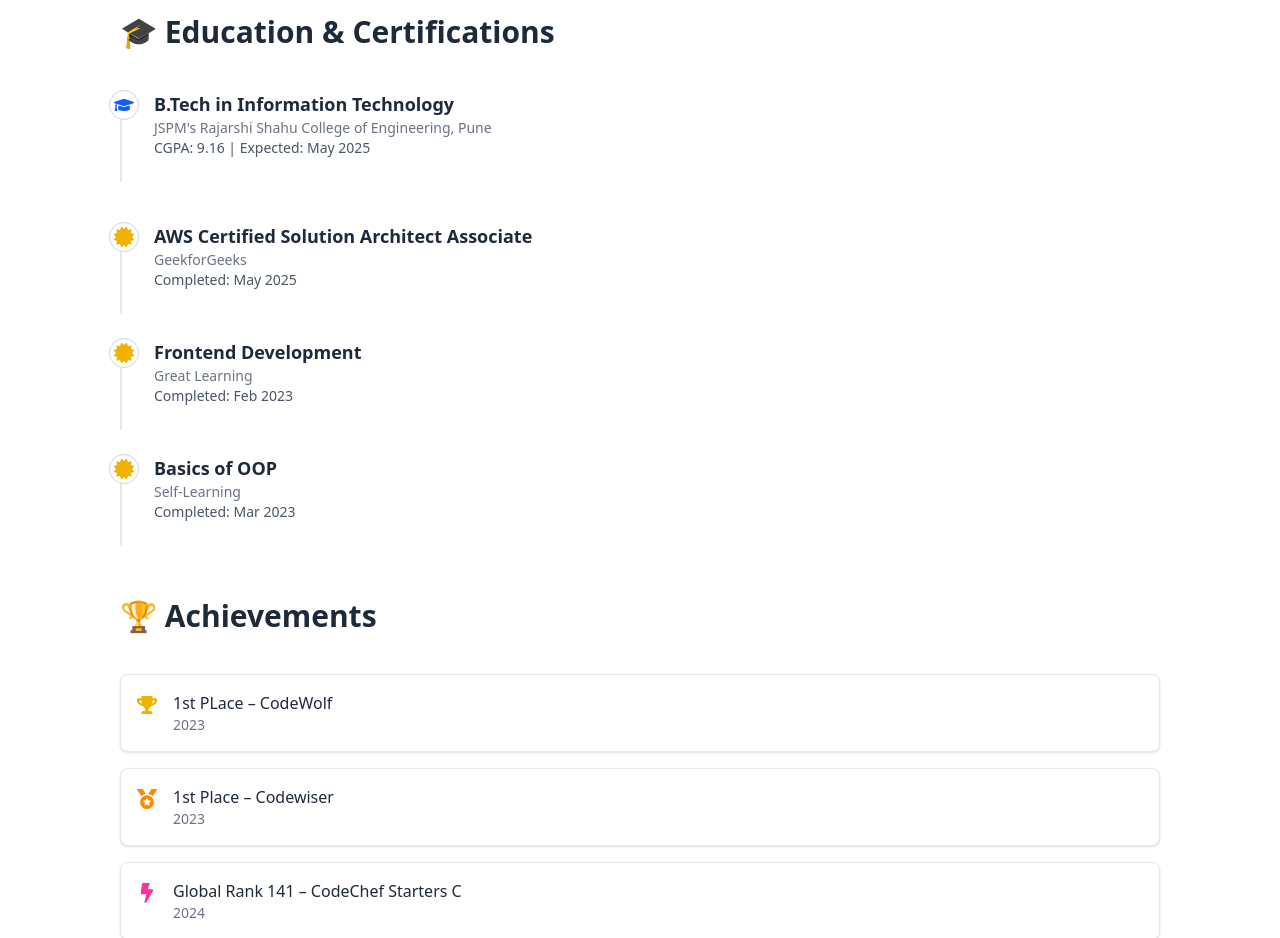
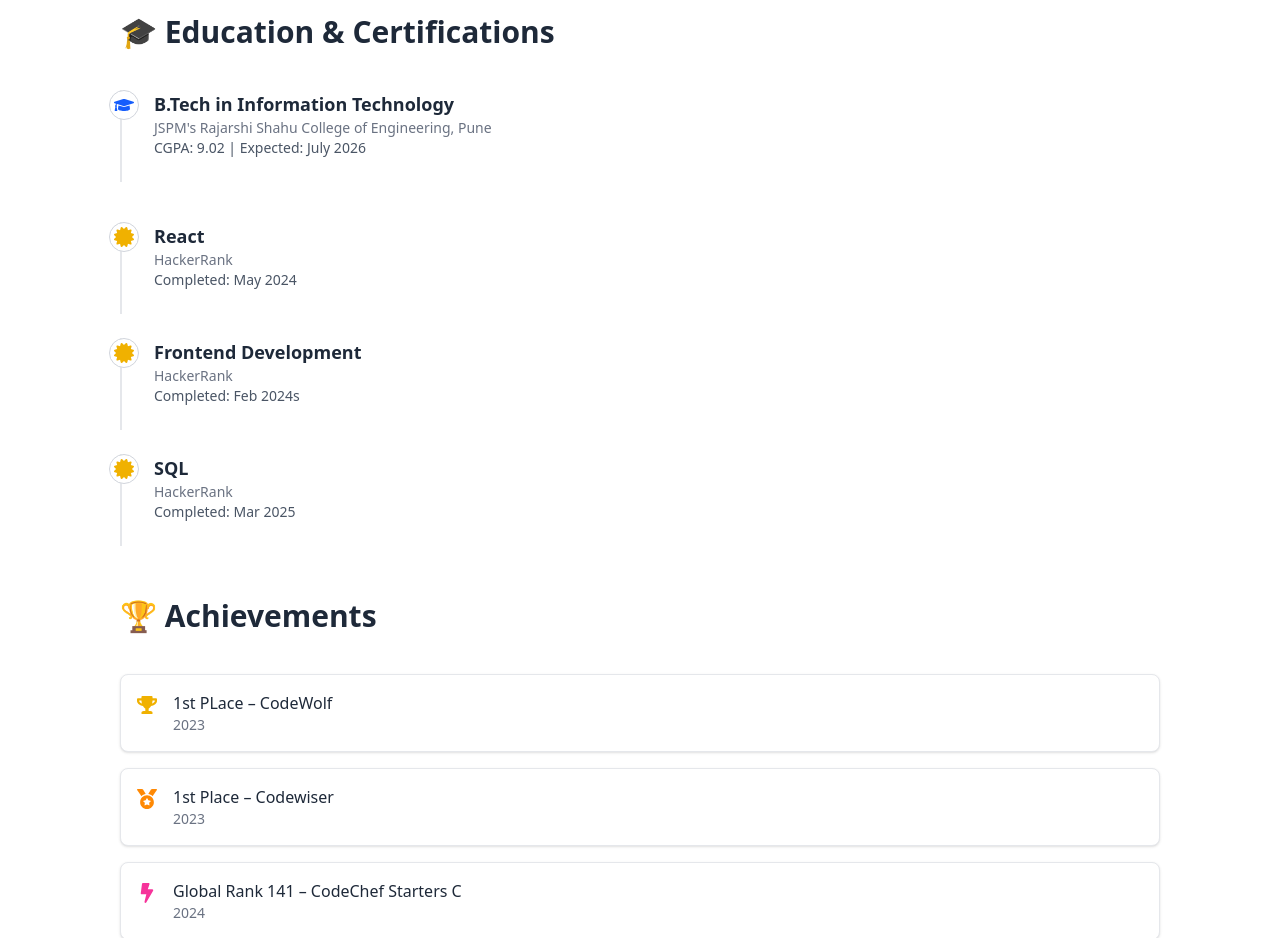
Before and after one commit to siddhantkale/Portfolio, a Next.js app in the folder my-app/: page / in a window 1280 px wide. Shown: the part 900-1838 px from the top of the page. Built offline with nearby package versions, Linux system fonts and the light colour scheme.

Commit message:
minor fix

```diff
--- a/my-app/postcss.config.mjs
+++ b/my-app/postcss.config.mjs
@@ -1,3 +1,6 @@
+import forms from '@tailwindcss/forms'
+import typography from '@tailwindcss/typography'
+
 const config = {
   theme: {
     extend: {
@@ -6,7 +9,7 @@ const config = {
       },
     },
   },
-  plugins: ["@tailwindcss/postcss"],
+  plugins: [forms, typography],
 };
 
 export default config;
--- a/my-app/src/components/Education.tsx
+++ b/my-app/src/components/Education.tsx
@@ -10,7 +10,7 @@ const education = [
     icon: <FaGraduationCap className="text-blue-600 dark:text-blue-400 w-5 h-5" />,
     title: 'B.Tech in Information Technology',
     institution: "JSPM's Rajarshi Shahu College of Engineering, Pune",
-    details: 'CGPA: 9.16 | Expected: May 2025',
+    details: 'CGPA: 9.02 | Expected: July 2026',
   },
 ];
 
@@ -18,23 +18,23 @@ const certifications = [
   {
     type: 'Certification',
     icon: <FaCertificate className="text-yellow-500 w-5 h-5" />,
-    title: 'AWS Certified Solution Architect Associate',
-    institution: 'GeekforGeeks',
-    details: 'Completed: May 2025',
+    title: 'React',
+    institution: 'HackerRank',
+    details: 'Completed: May 2024',
   },
   {
     type: 'Certification',
     icon: <FaCertificate className="text-yellow-500 w-5 h-5" />,
     title: 'Frontend Development',
-    institution: 'Great Learning',
-    details: 'Completed: Feb 2023',
+    institution: 'HackerRank',
+    details: 'Completed: Feb 2024s',
   },
   {
     type: 'Certification',
     icon: <FaCertificate className="text-yellow-500 w-5 h-5" />,
-    title: 'Basics of OOP',
-    institution: 'Self-Learning',
-    details: 'Completed: Mar 2023',
+    title: 'SQL',
+    institution: 'HackerRank',
+    details: 'Completed: Mar 2025',
   },
 ];
 
```
